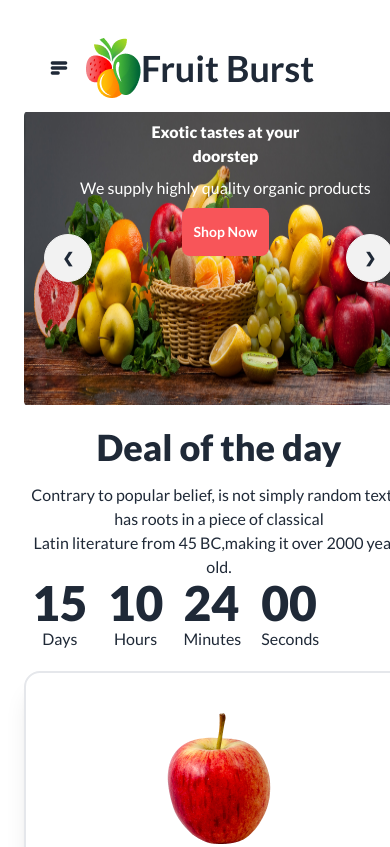
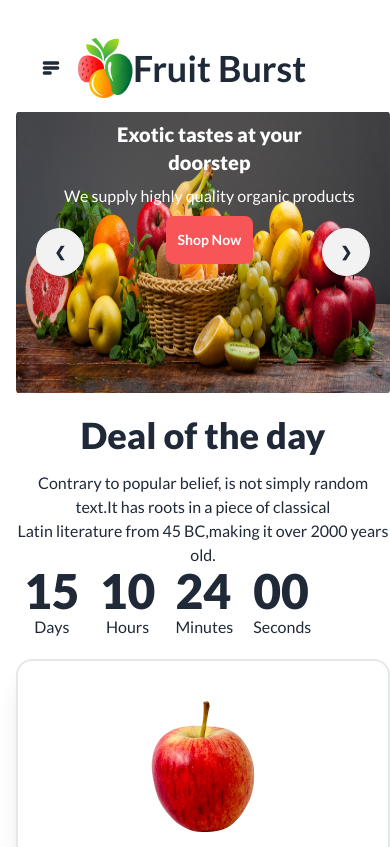
Before and after one commit to fardin0045/fruit-burst-web, a plain HTML site: page index.html in a window 390 px wide. Shown: the top 847 px of the page. Drawn offline with nearby package versions, Linux system fonts and the light colour scheme; grey boxes are pictures that could not be loaded.

Commit message:
finished the responsive part

```diff
--- a/index.html
+++ b/index.html
@@ -21,8 +21,8 @@
     </style>
 
 </head>
-<body class="font-loto  ">
-    <header class="container mx-6 lg:mx-44">
+<body class="font-loto ml-4 lg:ml-0 ">
+    <header class="container mx-auto">
         <nav class="mt-6">
             <div class="navbar lg:gap-5 lg:bg-[#F85559] lg:text-white rounded-full  p-2 lg:pr-6">
                 <div class="navbar-start ">
@@ -83,8 +83,8 @@
                 <a href="#slide4" class="btn btn-circle">❮</a>
                 <a href="#slide2" class="btn btn-circle">❯</a>
               </div>
-              <div class="absolute left-14  md:left-48 lg:left-72 top-2 lg:top-28 md:top-8  text-center items-center space-y-2">
-                <h3 class="text-2l lg:text-7xl  font-extrabold lg:font-extrabold text-white">Exotic tastes at your <br>doorstep</h3>
+              <div class="absolute left-12  md:left-56 lg:left-96 top-2 lg:top-28 md:top-8  text-center items-center space-y-2">
+                <h3 class="text-xl lg:text-7xl  font-extrabold lg:font-extrabold text-white">Exotic tastes at your <br>doorstep</h3>
                 <p class="text-white">We supply highly quality organic products</p>
                 <button class="btn bg-[#F85559] border-0 px-3 py-1 text-white">Shop Now</button>
               </div>
@@ -160,7 +160,7 @@
       </div>
     </div>
     </header>
-    <main class="container mx-6 lg:mx-44">
+    <main class="container mx-auto">
         <!--Deal of the day-->
         <section class="my-4 lg:my-24 ">
             <div class=" lg:flex justify-between mb-5  ">
@@ -449,6 +449,7 @@
         </div>
       </section>
     </main>
+    <!--footer-->
     <footer class="footer  footer-center bg-[#121212] text-white rounded p-10">
       <div class="flex pt-16 items-start">
         <img src="images/logo.png" alt="">
```
